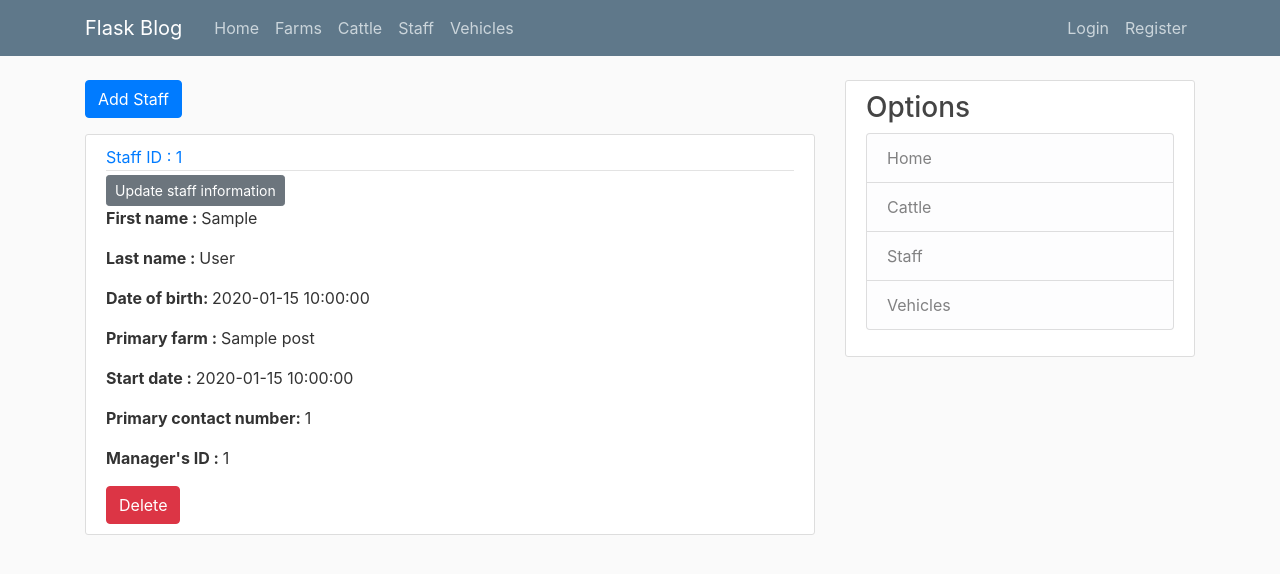
After one commit to lexmiros/SBR_Database, a Flask app: template templates/staff.html in a window 1280 px wide. The commit adds this page. Shown: the top 574 px of the page. Run offline with Flask 2, Linux system fonts and the light colour scheme; the template is opened without the code that fills it: most values are stand-ins (such as "Sample title", 1, 10 or a date in 2020); some libraries are stand-ins or nearby versions.

Commit message:
Implemented delete functionality for staff, cattle, farms

```diff
--- a/app.py
+++ b/app.py
@@ -25,7 +25,7 @@ app.config['SECRET_KEY'] = 'dfjkhnfdgjijasdfjk'
 
 
 """
-Home pages
+Routes for select pages : home pages
 """
 
 #Home page
@@ -72,10 +72,14 @@ def vehicles():
 #staff homepage
 @app.route("/staff_home")
 def staff_home():
-    return render_template("staff_home.html", title = "Staff")
+    conn.row_factory = dict_factory
+    c = conn.cursor()
+    c.execute("SELECT * FROM staff;")
+    posts = c.fetchall()
+    return render_template('staff.html', posts=posts)
 
 """
-Insert functionalty : Add pages
+Routes for insert functionalty : Add pages
 """
 
 #Add farm
@@ -193,5 +197,42 @@ def motorbike_add():
 
     return render_template("motorbike_add.html", form = form, title = "Add motorbike")
 
+
+
+"""
+Routes for delete functionality : delete pages
+"""
+#Delete Farm
+@app.route("/farm/delete/<farmName>", methods=['POST'])
+def delete_farm(farmName):
+    c = conn.cursor()
+    current_farm= farmName
+    query = f"DELETE FROM farm WHERE FarmName = '{current_farm}'"
+    c.execute(query)
+    conn.commit()
+    return redirect(url_for('farm'))
+
+@app.route("/staff/delete/<int:staffID>", methods=['POST'])
+def delete_staff(staffID):
+    c = conn.cursor()
+    current_id = staffID
+    query = f"DELETE FROM staff WHERE StaffID = {current_id}"
+    c.execute(query)
+    conn.commit()
+    return redirect(url_for('staff_home'))
+
+@app.route("/cattle/delete/<int:cattleID>", methods=['POST'])
+def delete_cattle(cattleID):
+    c = conn.cursor()
+    current_id = cattleID
+    query = f"DELETE FROM cattle WHERE CattleID = '{current_id}'"
+    c.execute(query)
+    conn.commit()
+    return redirect(url_for('cattle'))
+
+
+
+
+
 if __name__ == "__main__":
     app.run(debug = True)
--- a/templates/layout.html
+++ b/templates/layout.html
@@ -28,6 +28,7 @@
             <div class="collapse navbar-collapse" id="navbarToggle">
               <div class="navbar-nav mr-auto">
                 <a class="nav-item nav-link" href="{{url_for('home')}}">Home</a>
+                <a class="nav-item nav-link" href="{{url_for('farm')}}">Farms</a>
                 <a class="nav-item nav-link" href="{{url_for('cattle')}}">Cattle</a>
                 <a class="nav-item nav-link" href="{{url_for('staff_home')}}">Staff</a>
                 <a class="nav-item nav-link" href="{{url_for('vehicles')}}">Vehicles</a>
--- /dev/null
+++ b/templates/staff.html
@@ -0,0 +1,37 @@
+{% extends "layout.html" %}
+{% block content %}
+<a class="btn btn-primary" href="{{url_for('staff_add')}}" role="button">Add Staff</a>
+<div>
+  <p>
+
+  </p>
+</div>
+    {% for post in posts %}
+        <article class="media content-section">
+          <div class="media-body">
+            <div class="article-metadata">
+              <a class="mr-2" href="#">Staff ID : {{ post.StaffID }}</a>
+
+            </div>
+            <div>
+            <button type="button" class ="btn btn-secondary btn-sm"> Update staff information </button>
+            </div>
+            <div>
+
+            <p class="article-content"><b> First name : </b>{{ post.FirstName }} </p>
+            <p class="article-content"><b> Last name : </b>{{ post.LastName }} </p>
+            <p class="article-content"><b> Date of birth: </b>{{ post.DateOfBirth }} </p>
+            <p class="article-content"><b> Primary farm : </b>{{ post.FarmName}} </p>
+            <p class="article-content"><b> Start date : </b>{{ post.StartDate }} </p>
+            <p class="article-content"><b> Primary contact number: </b>{{ post.PrimaryContactNumber}} </p>
+            {% if post.ManagerID %}
+            <p class="article-content"><b> Manager's ID : </b>{{ post.ManagerID }} </p>
+            {% endif %}
+            <form action="{{ url_for('delete_staff', staffID = post.StaffID)}}", method = "POST">
+              <input class="btn btn-danger" type="submit" value="Delete">
+            </form>
+
+          </article>
+
+    {% endfor %}
+{% endblock content %}
```
Also changed, not shown: templates/cattle.html (+8 -9 lines), templates/farm.html (+14 -0 lines), templates/staff_home.html (deleted, +0 -8 lines), templates/vehicles.html (+33 -2 lines).
